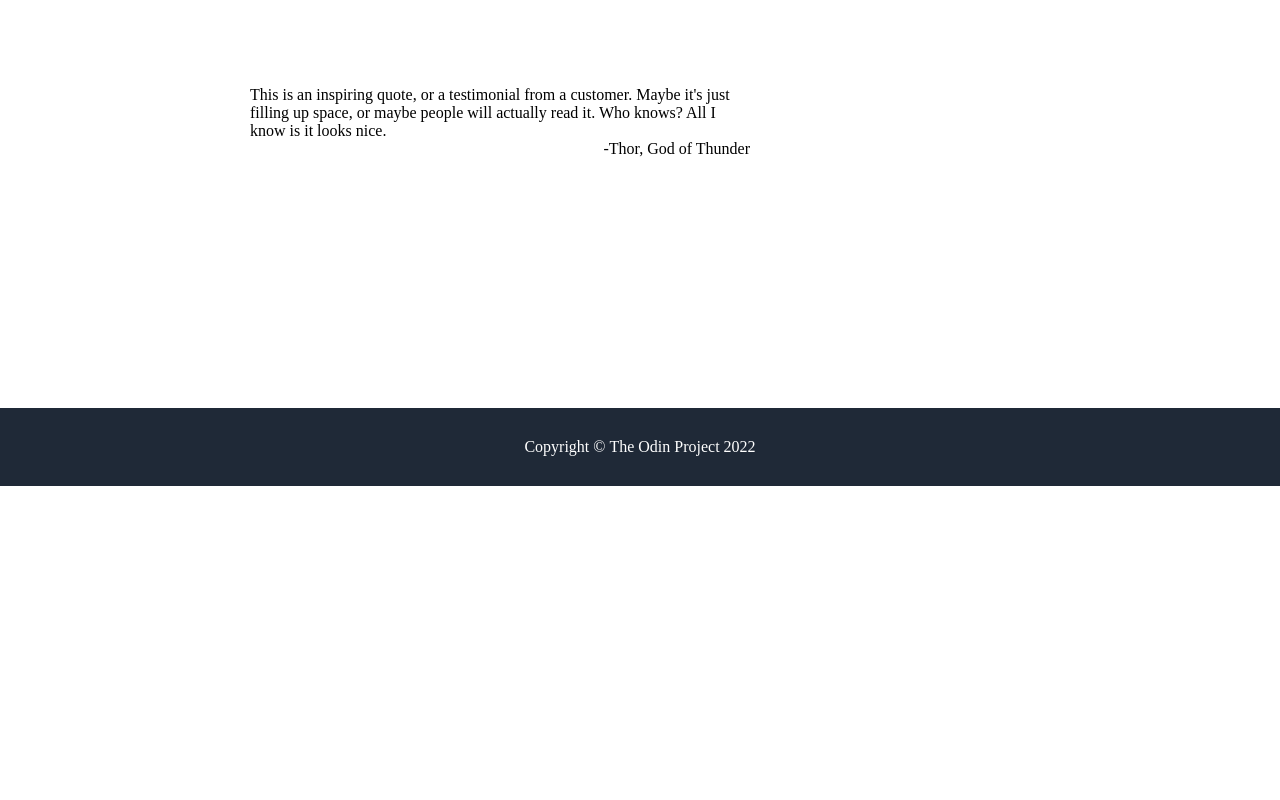
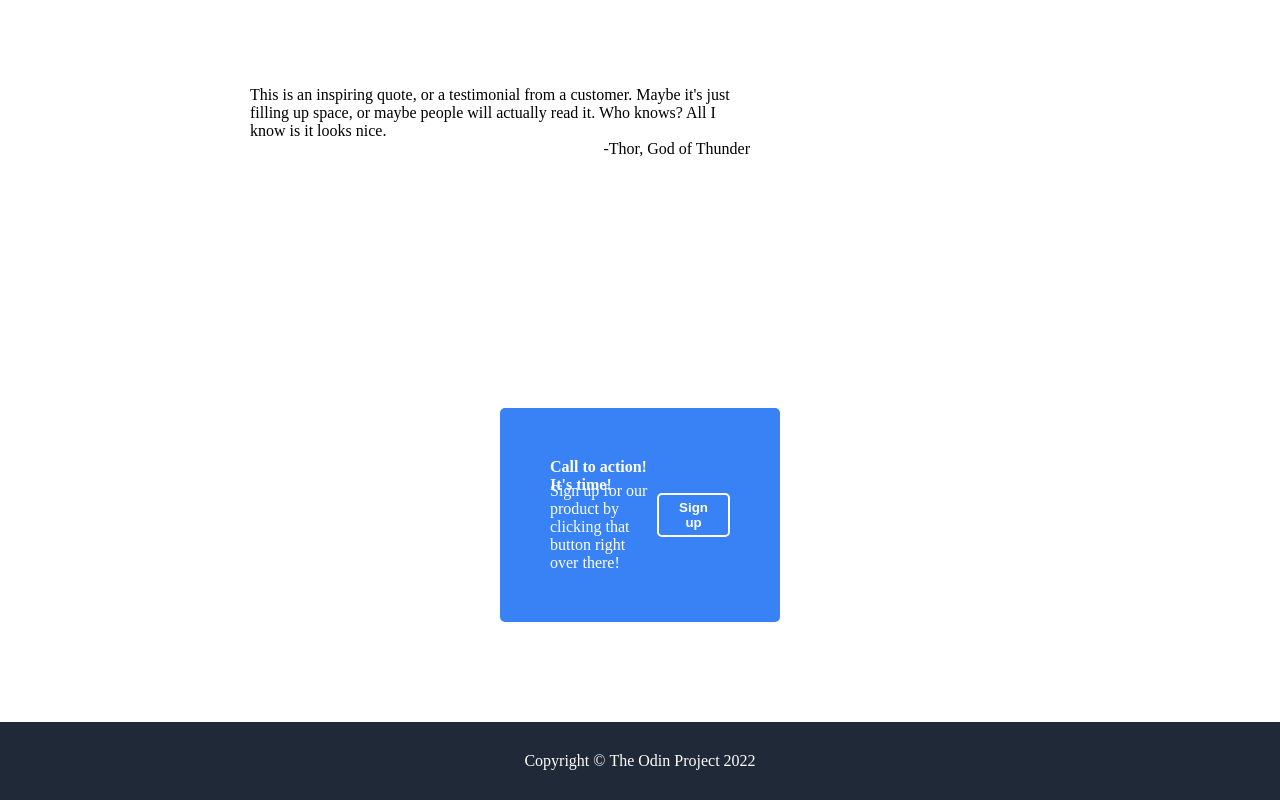
Before and after one commit to jeremysbr0ther/TOP-Landing-Page, a plain HTML site: page index.html in a window 1280 px wide. Shown: the part 595-1395 px from the top of the page. Before the commit the page ends 1081 px from the top, so only its background shows below. Drawn offline with Linux system fonts and the light colour scheme.

Commit message:
fourth container done

```diff
--- a/index.html
+++ b/index.html
@@ -23,7 +23,7 @@
             <div>This website is awsome
                 <p>This website has some subtext that goes here under the main title. It's a smaller font and the color is lower contrast</p>
             </div>
-            <button>Sign up</button>
+            <button class="button1">Sign up</button>
         </div>
         <div>this is a placeholder for an image</div>
     </div>
@@ -43,7 +43,13 @@
         <div class="author">-Thor, God of Thunder</div>
     </div>
 
-
+    <div class="fourth-container">
+        <div>
+            <div class="call">Call to action! It's time!</div>
+            <div>Sign up for our product by clicking that button right over there!</div>
+        </div>
+        <button class="button2">Sign up</button>
+    </div>
 
     <div class="footer">Copyright&nbsp;<span>&copy</span>&nbsp;The Odin Project 2022</div>
 
--- a/style.css
+++ b/style.css
@@ -59,10 +59,48 @@ img {
     align-self: flex-end;
 }
 
+/* Fourth container */
+
+.fourth-container {
+    background-color: #3882f6;
+    color: white;
+    display: flex;
+    justify-content: space-around;
+    align-items: center;
+    border-radius: 5px;
+    padding: 50px;
+    margin-bottom: 50x;
+    margin-left: 500px;
+    margin-right: 500px;
+
+}
+
+.call {
+    height: 24px;
+    font-weight: bold;
+}
+
+.button2 {
+    background-color:#3882f6;
+    color: white;
+    font-weight: bold;
+    border-color: white;
+    border-style: solid;
+    border-radius: 5px;
+    border-width: 2px;
+    padding-left: 20px;
+    padding-right: 20px;
+    padding-top: 5px;
+    padding-bottom: 5px;
+}
+
+/* Fourth container */
+
 .footer {
     display: flex;
     justify-content: center;
     background-color: #1f2937;
     color: white;
     padding: 30px;
+    margin-top: 100px
 }
```
